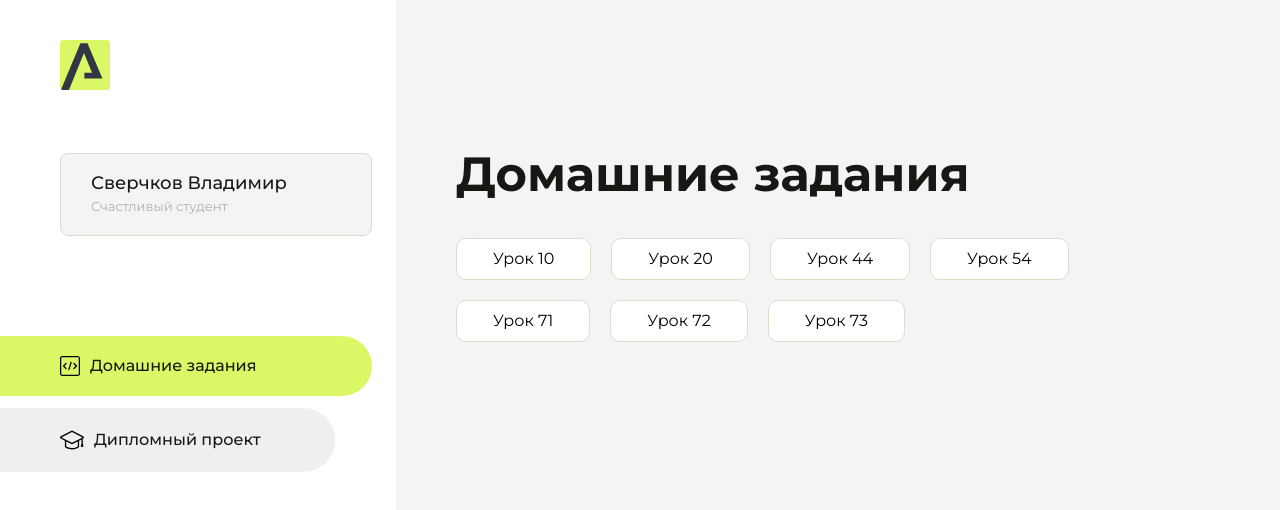
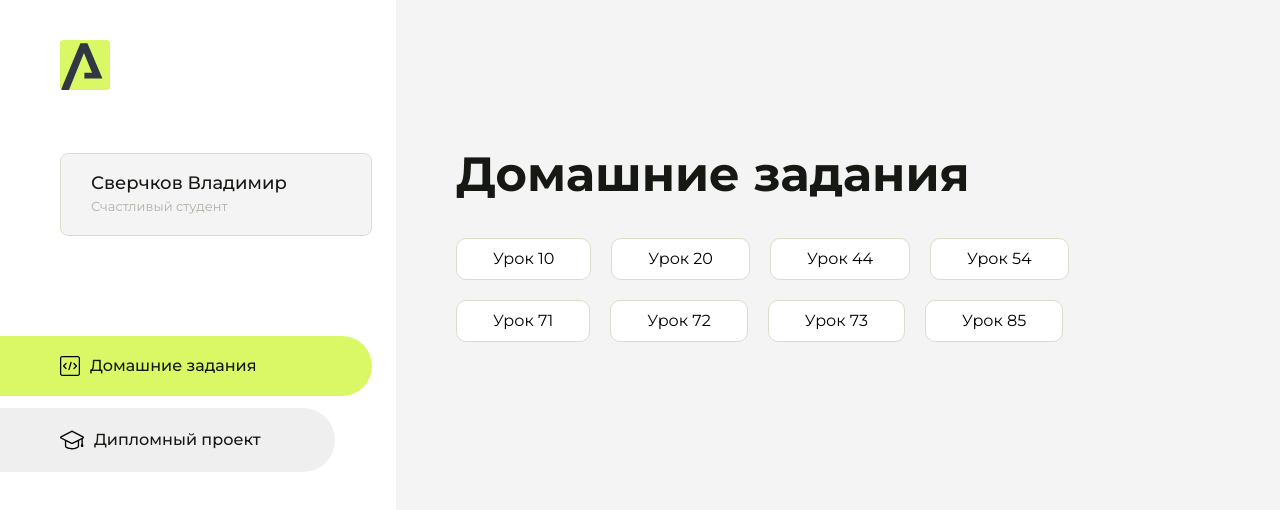
Before and after one commit to SverchkovV/homework, a plain HTML site: page index.html in a window 1280 px wide. Drawn offline with Linux system fonts and the light colour scheme.

Commit message:
index.html

```diff
--- a/index.html
+++ b/index.html
@@ -113,6 +113,9 @@
                     <li class="content__list-item">
                         <a href="lesson_73/index.html">Урок 73</a>
                     </li>
+                    <li class="content__list-item">
+                        <a href="lesson_85/index.html">Урок 85</a>
+                    </li>
                 </ul>
             </div>
             <div class="content__block hidden" id="diplomBlock">
```
